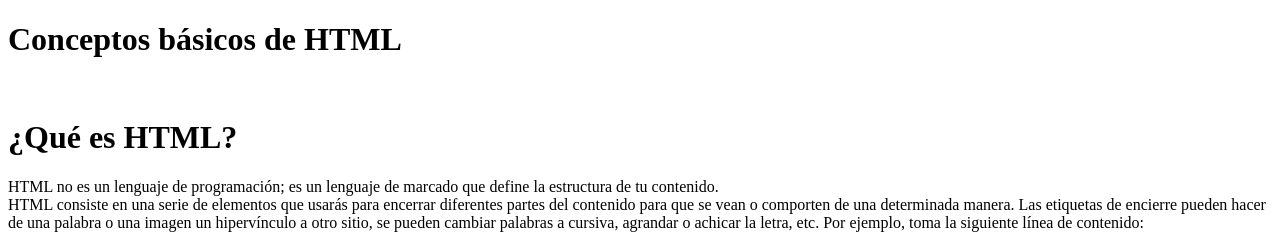
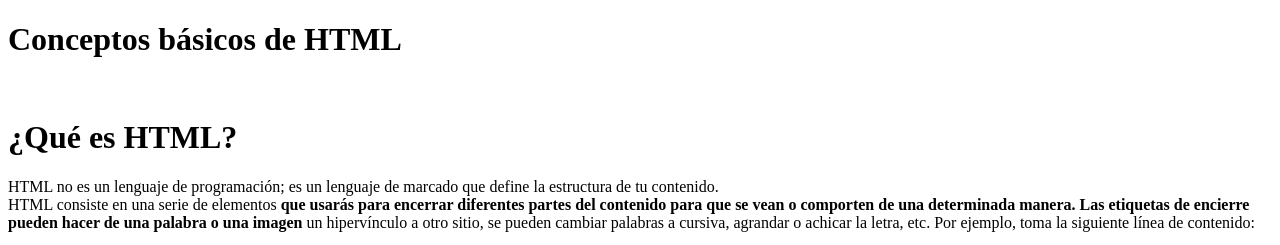
Before and after one commit to Anibal-ams/html, a plain HTML site: page index.html in a window 1280 px wide. Shown: the top 245 px of the page. Drawn offline with Linux system fonts and the light colour scheme.

Commit message:
se agrego negrita en texto en el primer parrafo

```diff
--- a/index.html
+++ b/index.html
@@ -7,7 +7,7 @@
 </head>
 <body>
     <h1>Conceptos básicos de HTML</h1><br><h1>¿Qué es HTML?</h1>
-    <p>HTML no es un lenguaje de programación; es un lenguaje de marcado que define la estructura de tu contenido. <br>HTML consiste en una serie de elementos que usarás para encerrar diferentes partes del contenido para que se vean o comporten de una determinada manera. Las etiquetas de encierre pueden hacer de una palabra o una imagen un hipervínculo a otro sitio, se pueden cambiar palabras a cursiva, agrandar o achicar la letra, etc. Por ejemplo, toma la siguiente línea de contenido:</p>
+    <p>HTML no es un lenguaje de programación; es un lenguaje de marcado que define la estructura de tu contenido. <br>HTML consiste en una serie de elementos <b>que usarás para encerrar diferentes partes del contenido para que se vean o comporten de una determinada manera. Las etiquetas de encierre pueden hacer de una palabra o una imagen </b>un hipervínculo a otro sitio, se pueden cambiar palabras a cursiva, agrandar o achicar la letra, etc. Por ejemplo, toma la siguiente línea de contenido:</p>
     <img src="https://www.hostinger.es/tutoriales/wp-content/uploads/sites/7/2018/11/what-is-html.jpg" width="600">
     <a href="https://developer.mozilla.org/es/docs/Learn/Getting_started_with_the_web/HTML_basics" target="_blank"><br><h1>ver mas</h1></a>
 
```
